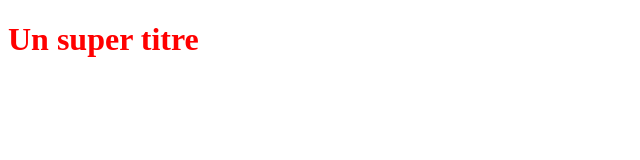
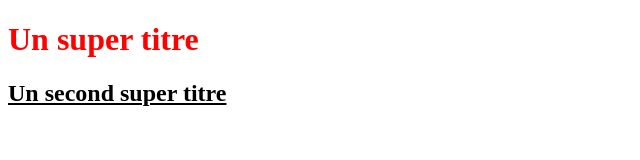
Before and after one commit to CaroCard/OpenClassroomsProject, a plain HTML site: page index.html in a window 1280 px wide. Shown: the whole page, without its empty margins (0-640 px from the left). Drawn offline with Linux system fonts and the light colour scheme.

Commit message:
modif pour comprendre git push

```diff
--- a/index.html
+++ b/index.html
@@ -6,5 +6,6 @@
 </head>
 <body>
     <h1>Un super titre</h1>
+    <h2>Un second super titre</h2>
 </body>
 </html>
```
